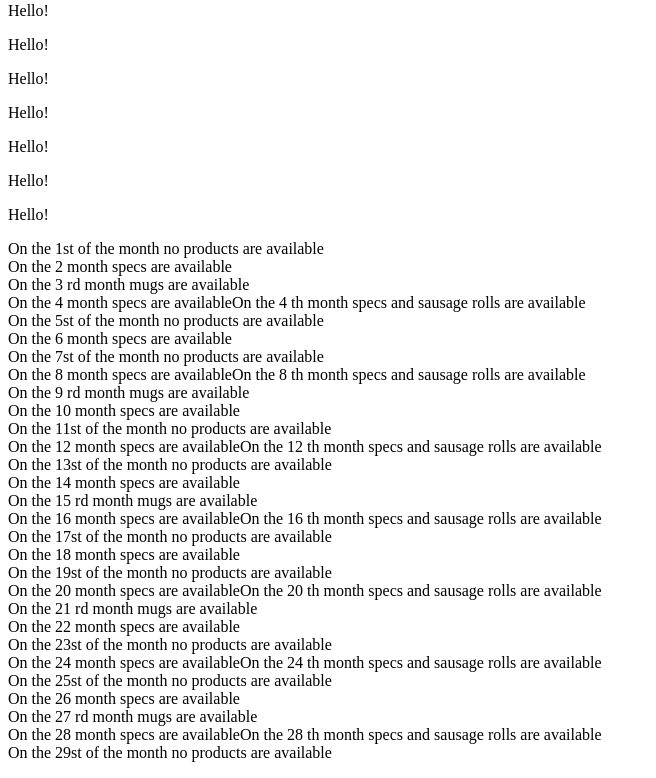
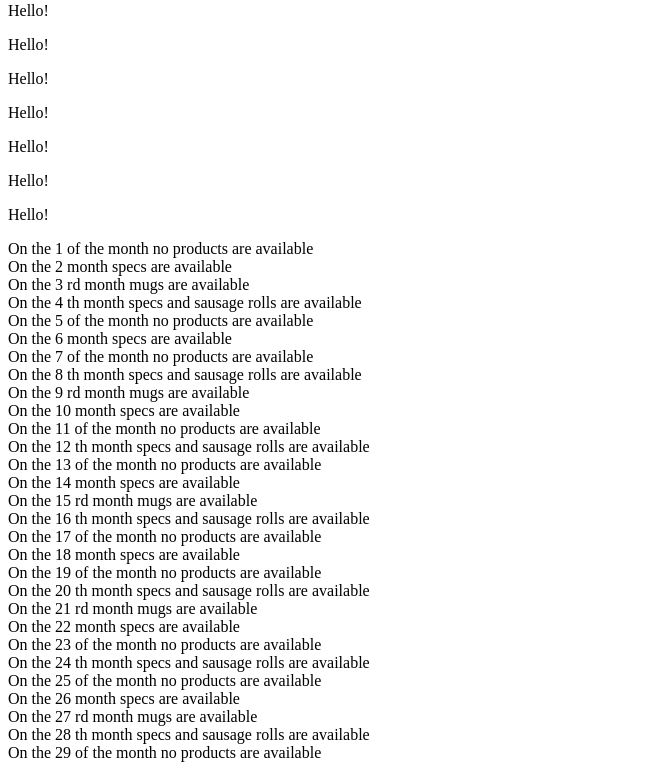
Before and after one commit to Taity-mini/Azuretest, a PHP site: page / in a window 1280 px wide. Shown: the part 648-1426 px from the top of the page, without its empty margins (0-656 px from the left). Run offline with PHP 8.4, Linux system fonts and the light colour scheme.

Commit message:
Arrays/Loops If statements

```diff
--- a/index.php
+++ b/index.php
@@ -85,8 +85,18 @@ for ($i = 1; $i < 30; $i++)
     $found = false;
     if ($i % 2 == 0)
     {
-        echo "On the ". $i. "  month specs are available";
-        $found = true;
+        if ($i % 4 == 0)
+        {
+            echo "On the ". $i. " th month specs and sausage rolls are available";
+            $found = true;
+        }
+        else
+        {
+            echo "On the ". $i. "  month specs are available";
+            $found = true;
+        }
+
+
     }
 
     elseif($i % 3 == 0)
@@ -95,15 +105,11 @@ for ($i = 1; $i < 30; $i++)
         $found = true;
     }
 
-   if ($i % 4 == 0)
-    {
-        echo "On the ". $i. " th month specs and sausage rolls are available";
-        $found = true;
-    }
+
 
     elseif($found == false )
     {
-        echo "On the ". $i. "st of the month no products are available";
+        echo "On the ". $i. " of the month no products are available";
     }
 
     echo'<BR/>';
```
